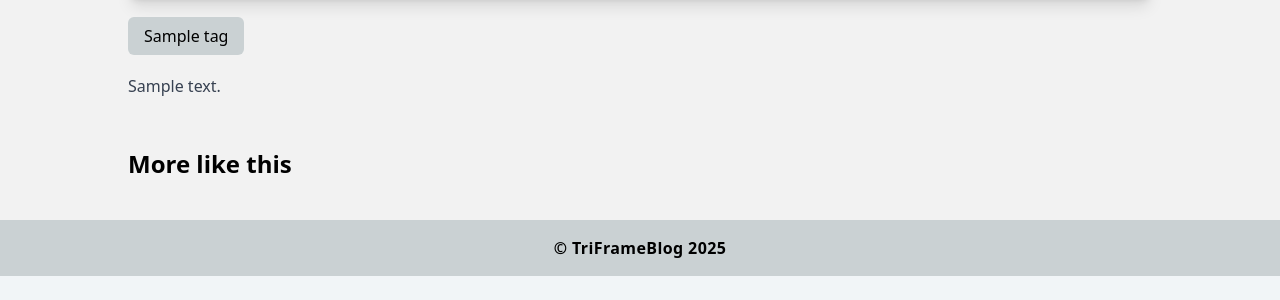
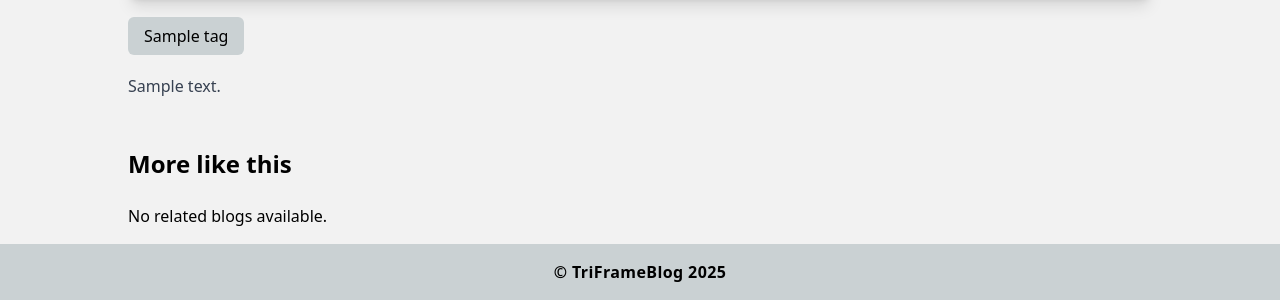
Before and after one commit to Tomas00217/TriFrameBlog, a Django app: page /blog/1 in a window 1280 px wide. Shown: the part 536-836 px from the top of the page. Before the commit the page ends 812 px from the top, so only its background shows below. Run offline with Django 5.2, Linux system fonts and the light colour scheme; tables that the repository leaves empty hold one stand-in row (values such as "Sample post"); some libraries are stand-ins or nearby versions.

Commit message:
fix(django): styling

```diff
--- a/django_blog/blogs/templates/blogs/detail.html
+++ b/django_blog/blogs/templates/blogs/detail.html
@@ -22,6 +22,10 @@
   </section>
   <section>
     <h2 class="text-2xl font-bold py-6">More like this</h2>
-    {% include "blogs/components/blog_list.html" with blogs=related_blogs %}
+    {% if related_blogs %}
+      {% include "blogs/components/blog_list.html" with blogs=related_blogs %}
+    {% else %}
+      <p>No related blogs available.</p>
+    {% endif %}
   </section>
 {% endblock content %}
```
Also changed, not shown: django_blog/blogs/templates/blogs/my_blogs.html (+6 -4 lines).
